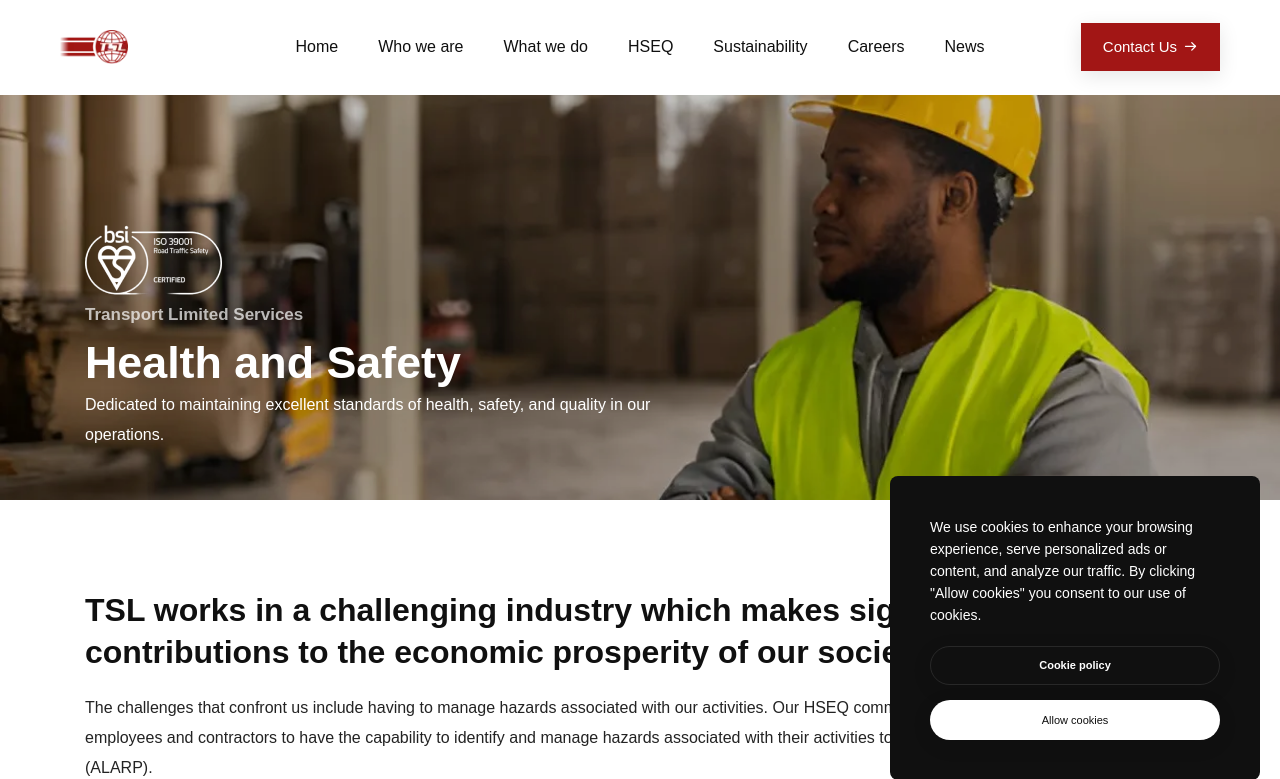
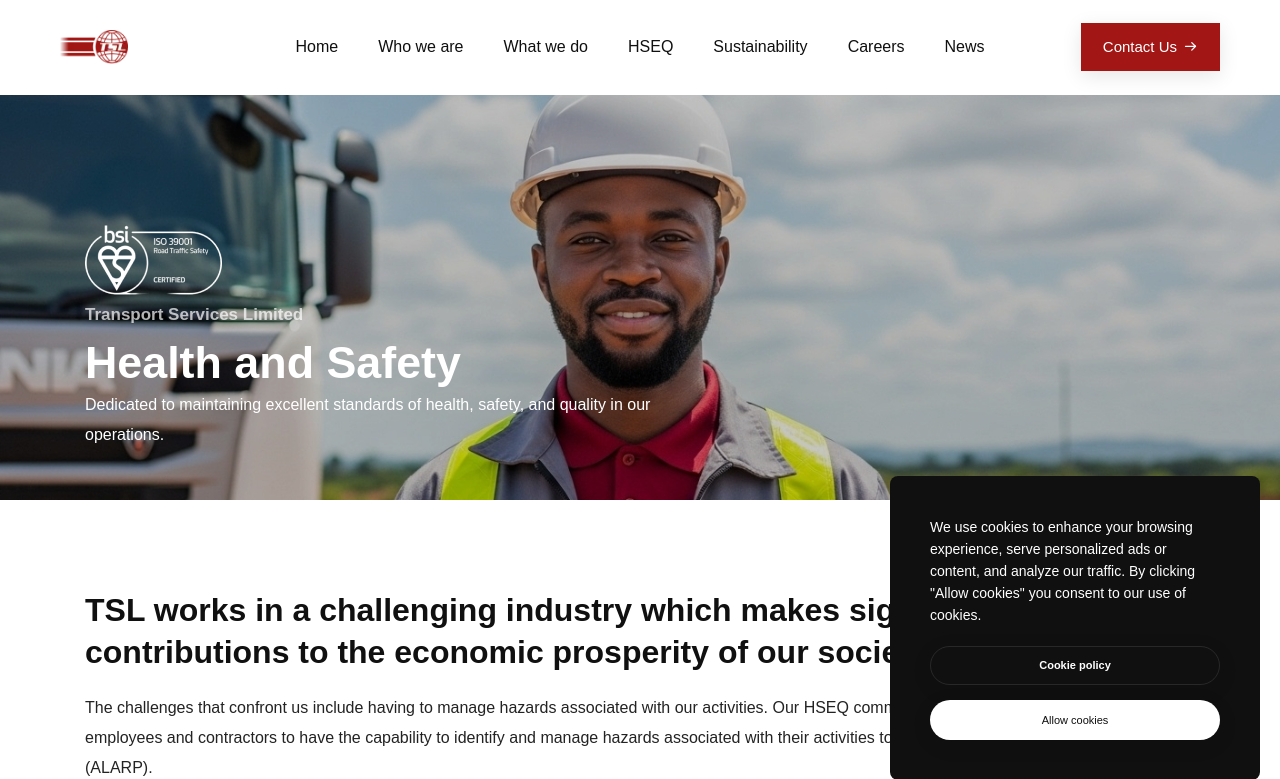
Before and after one commit to idongataide/tsl, a PHP site: template views/hse.php in a window 1280 px wide. Shown: the top 779 px of the page. Run offline with PHP 8.4, Linux system fonts and the light colour scheme; the template is opened without the code that fills it, so the values that code supplies are empty; some libraries are stand-ins or nearby versions; some web fonts are replaced.

Commit message:
first commit

```diff
--- a/views/hse.php
+++ b/views/hse.php
@@ -1,11 +1,11 @@
-<section class="page-title-big-typography  breadcrumbs bg-dark-gray ipad-top-space-margin cover-background md-py-0" style="background-image: url(<?php echo base_url(); ?>/assets/img/banner/breadcrumb/safety.webp)">
+<section class="page-title-big-typography  breadcrumbs bg-dark-gray ipad-top-space-margin cover-background md-py-0" style="background-image: url(<?php echo base_url(); ?>/assets/img/banner/breadcrumb/hse.jpg)">
  <div class="opacity-light gradient-black"></div>
  <div class="container">
         <div class="row align-items-center small-screen">
             <div class="col-lg-7 col-sm-12 position-relative page-title-extra-small">
                 <img class="w-25- mb-10px" src="<?php echo base_url(); ?>/assets/img/iso.webp" alt="">
                 <h1 class="mb-10px text-white opacity-7 fw-300 overflow-hidden">
-                    <span class="d-inline-block" data-anime='{ "translateY": [30, 0], "opacity": [0, 1], "easing": "easeOutCubic", "duration": 500, "staggervalue": 300 }'>Transport Limited Services</span>
+                    <span class="d-inline-block" data-anime='{ "translateY": [30, 0], "opacity": [0, 1], "easing": "easeOutCubic", "duration": 500, "staggervalue": 300 }'>Transport Services Limited</span>
                 </h1>
                 <h2 class="m-auto pb-5px pt-5px text-white fw-600 ls-minus-1px overflow-hidden">
                     <span class="d-inline-block" data-anime='{ "translateY": [30, 0], "opacity": [0, 1], "easing": "easeOutCubic", "duration": 500, "staggervalue": 300, "delay": 200 }'>Health and Safety</span>
```
Also changed, not shown: assets/img/banner/breadcrumb/hse.jpg (added).
